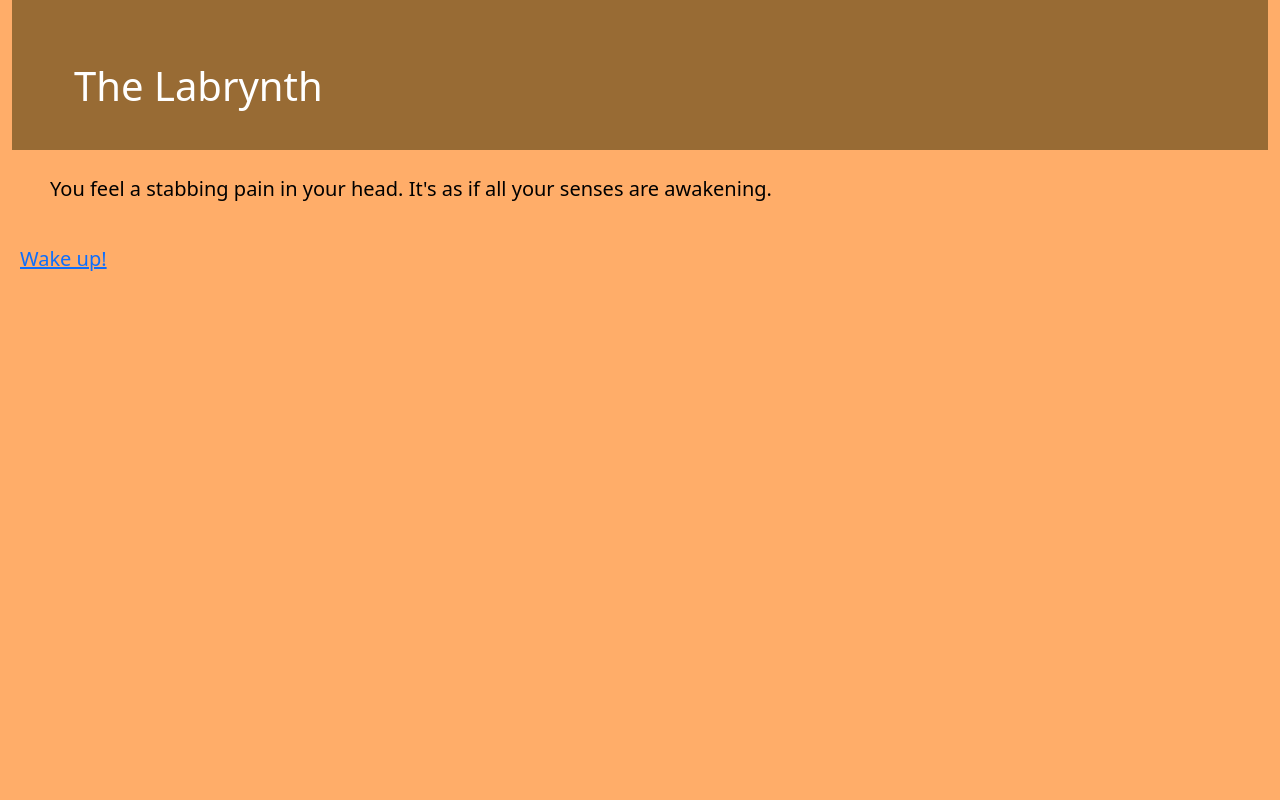
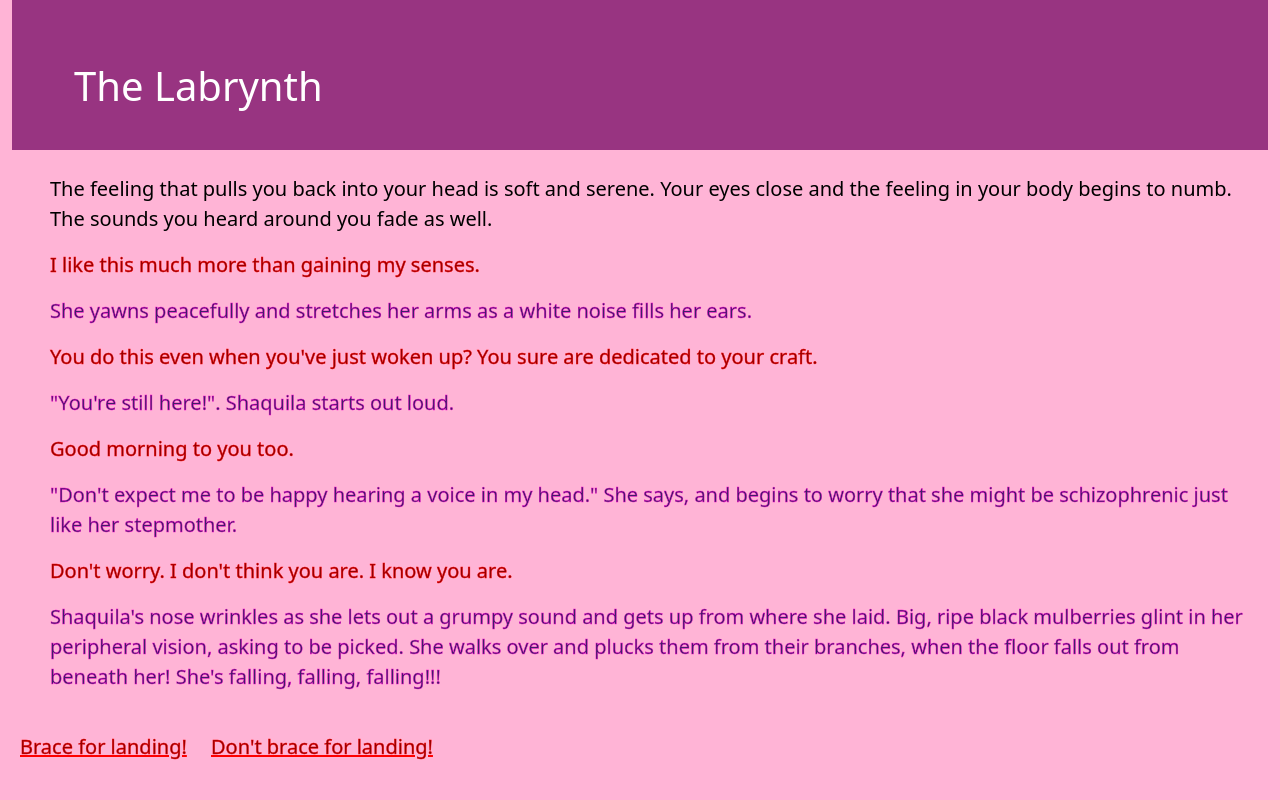
Before and after one commit to NikittyCandyCane/Labyrinth, a Django app: page /labrynth_hole/ in a window 1280 px wide. Run offline with Django 5.2, Linux system fonts and the light colour scheme.

Commit message:
Finished more story parts

```diff
--- a/labrynth/templates/labrynth/labrynth_hole.html
+++ b/labrynth/templates/labrynth/labrynth_hole.html
@@ -5,7 +5,7 @@
          <title>She's Asleep</title>
     <style>
     body {
-        background-color: rgb(255, 173, 105)
+        background-color: rgb(255, 180, 214)
     }
     h1 {
     margin-top: 30px;
@@ -27,15 +27,18 @@
     a {
         font-size: 20px;
         margin-left: 20px;
+        -webkit-text-stroke: 0.4px rgb(255, 0, 0);
+        color:rgb(147, 0, 0)
     }
     button {
         margin-left: 20px;
     }
     .Shaquila {
+        -webkit-text-stroke: 0.4px rgb(255, 0, 208);
         color: rgb(65, 29, 104)
     }
     .You {
-        -webkit-text-stroke: 0.4px rgb(60, 0, 0);
+        -webkit-text-stroke: 0.4px rgb(255, 0, 0);
         color:rgb(147, 0, 0)
     }
     .zzzYou {
@@ -55,10 +58,19 @@
 
 {% block content %}
 <div class="container-fluid mt-0">
-    <div style="background-color: rgb(152, 107, 52); padding: 2rem; border-radius: 0rem; min-height: 100px; margin: 0;">
+    <div style="background-color: rgb(152, 52, 129); padding: 2rem; border-radius: 0rem; min-height: 100px; margin: 0;">
 <h1><span style='color: white;'>The Labrynth</span></h1></div></div>
     <br>
-    <p><span class='Narrator'>You feel a stabbing pain in your head. It's as if all your senses are awakening.</span></p>
+    <p><span class='Narrator'>The feeling that pulls you back into your head is soft and serene. Your eyes close and the feeling in your body begins to numb. The sounds you heard around you fade as well.</span></p>
+    <p><span class='You'>I like this much more than gaining my senses.</span></p>
+    <p><span class='Shaquila'>She yawns peacefully and stretches her arms as a white noise fills her ears.</span></p>
+    <p><span class='You'>You do this even when you've just woken up? You sure are dedicated to your craft.</span></p>
+    <p><span class='Shaquila'>"You're still here!". Shaquila starts out loud. </span></p>
+    <p><span class='You'>Good morning to you too.</span></p>
+    <p><span class='Shaquila'>"Don't expect me to be happy hearing a voice in my head." She says, and begins to worry that she might be schizophrenic just like her stepmother.</span></p>
+    <p><span class='You'>Don't worry. I don't think you are. I know you are.</span></p>
+    <p><span class='Shaquila'>Shaquila's nose wrinkles as she lets out a grumpy sound and gets up from where she laid. Big, ripe black mulberries glint in her peripheral vision, asking to be picked. She walks over and plucks them from their branches, when the floor falls out from beneath her! She's falling, falling, falling!!!</span></p>
     <br>
-    <a href="/labrynth_hole">Wake up!</a>
+    <a href="/brace_for_landing!">Brace for landing!</a>
+    <a href="/dont_brace_for_landing!">Don't brace for landing!</a>
 {% endblock %}
```
